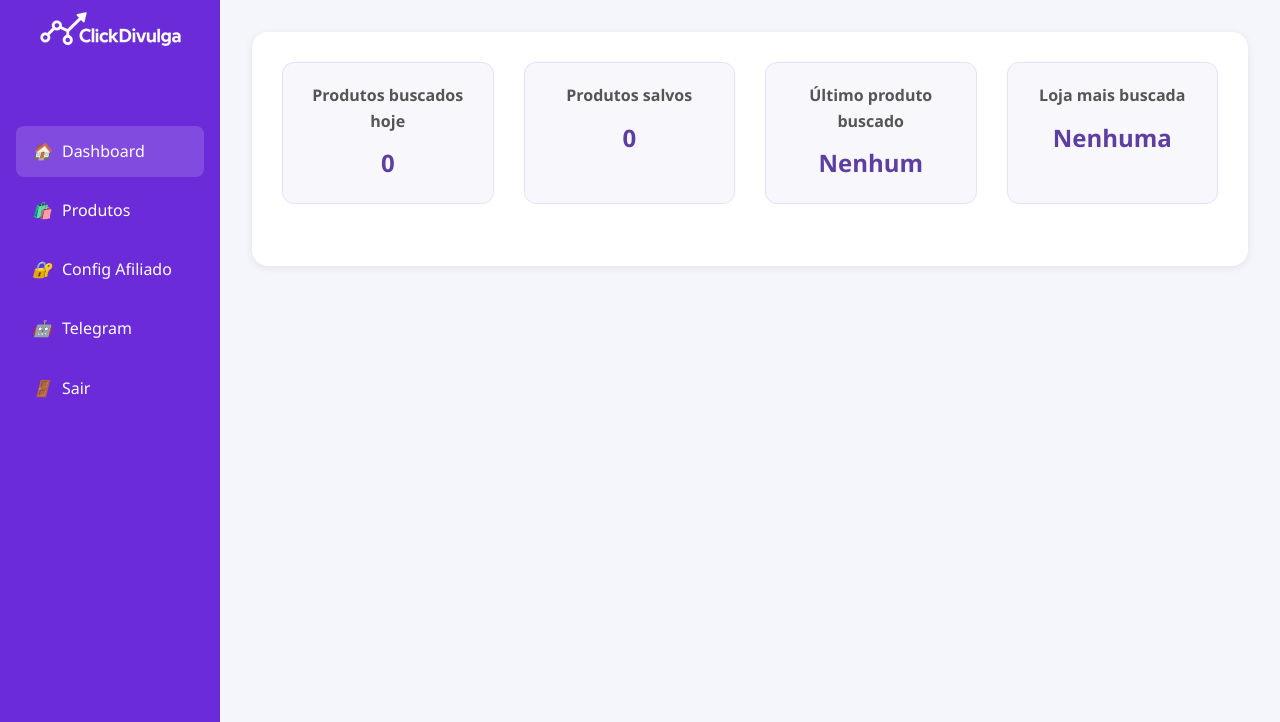
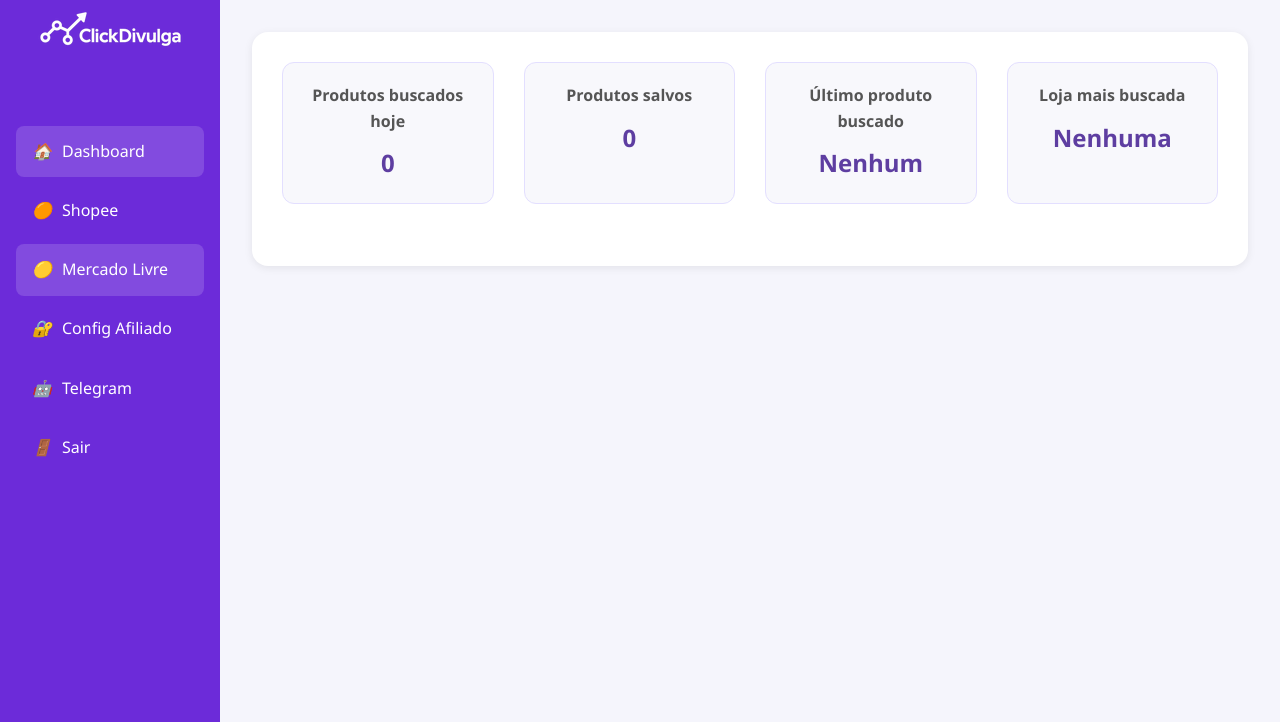
Before and after one commit to tor-28/clickdivulga, a Flask app: template templates/dashboard_clickdivulga.html in a window 1280 px wide. Shown: the part 78-800 px from the top of the page. Run offline with Flask 3, Linux system fonts and the light colour scheme; the template is opened without the code that fills it, so the values that code supplies are empty; parts of the project's set-up code (start-up, migrations or seed data) failed here and were passed over.

Commit message:
Update dashboard_clickdivulga.html

```diff
--- a/templates/dashboard_clickdivulga.html
+++ b/templates/dashboard_clickdivulga.html
@@ -10,7 +10,8 @@
     <img src="{{ url_for('static', filename='img/logo-clickdivulga.png') }}" alt="ClickDivulga" style="max-width: 160px; display: block; margin: 0 auto 12px;">
     <div class="menu">
       <a href="/painel" class="active"><i>🏠</i> Dashboard</a>
-      <a href="/produtos"><i>🛍️</i> Produtos</a>
+      <a href="/produtos"><i>🟠 </i> Shopee</a>
+      <a href="/buscar-meli" class="active"><i>🟡</i> Mercado Livre</a>
       <a href="/minha-api"><i>🔐</i> Config Afiliado</a>
       <a href="/config-bot"><i>🤖</i> Telegram</a>
       <a href="/logout"><i>🚪</i> Sair</a>
```
